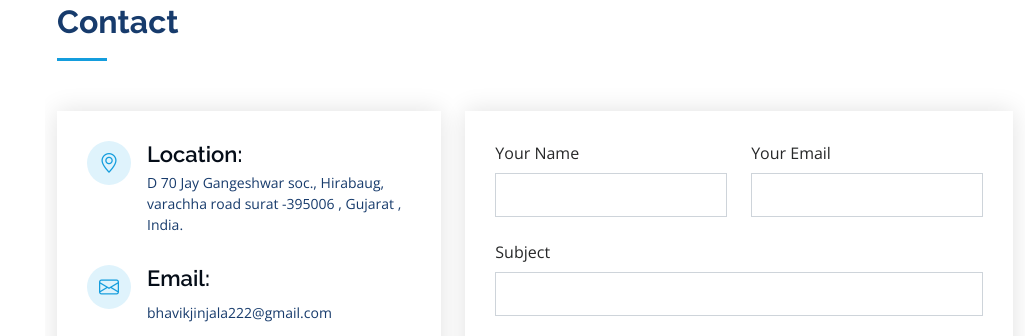
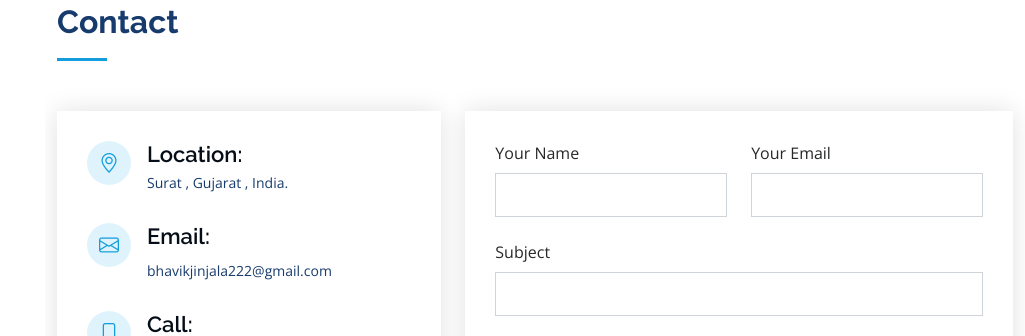
Before and after one commit to bjdev222/bjdev222.github.io, a plain HTML site: page index.html in a window 1280 px wide. Shown: the part 4715-5051 px from the top of the page, without its empty margins (255-1280 px from the left). Drawn offline with nearby package versions, Linux system fonts and the light colour scheme; files whose address does not match are found by name.

Commit message:
Update index.html

```diff
--- a/index.html
+++ b/index.html
@@ -635,7 +635,7 @@
               <div class="address">
                 <i class="bi bi-geo-alt"></i>
                 <h4>Location:</h4>
-                  <p>D 70 Jay Gangeshwar soc., Hirabaug, varachha road surat -395006 , Gujarat , India.</p>
+                  <p> Surat , Gujarat , India.</p>
 
               </div>
 
```
